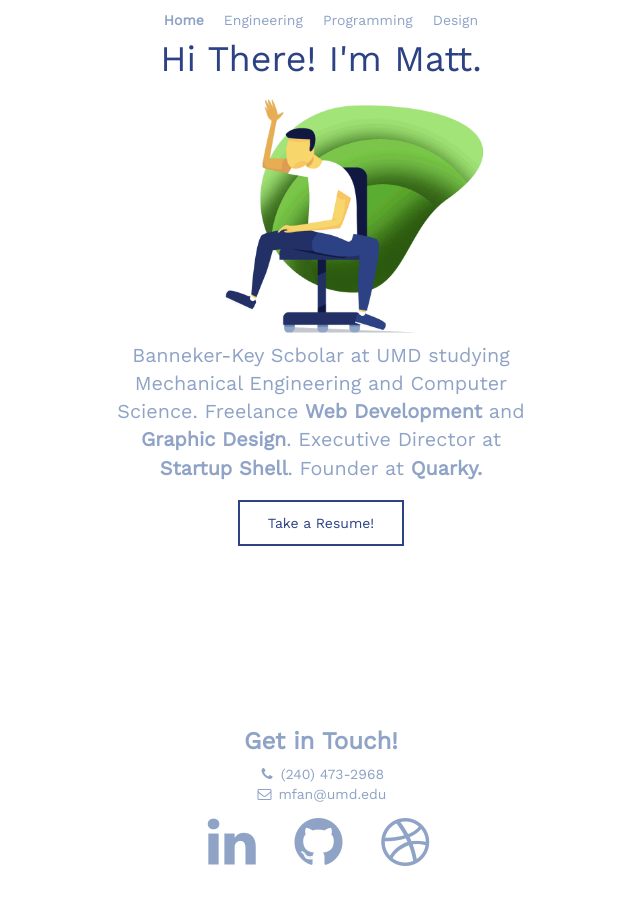
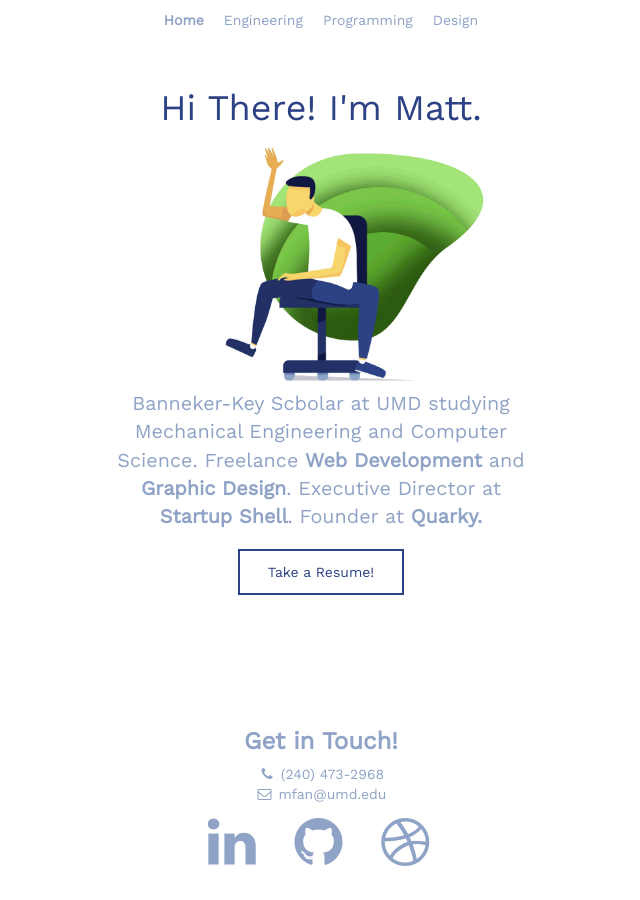
Before and after one commit to mattjfan/mattjfan.github.io, a Jekyll site: the page built from index.html, in a window 1280 px wide. Shown: the whole page, without its empty margins (319-959 px from the left). Built offline with Jekyll 4.4.1, drawn with Linux system fonts in a browser that asks for light colours; nearby versions of some CDN libraries.

Commit message:
vertical centering

```diff
--- a/css/styles.css
+++ b/css/styles.css
@@ -12,10 +12,16 @@
   max-width:50vh;
 }
 
+.vertical_center{
+  display: flex;
+ align-items: center;
+ height:70vh;
+}
+
+/*
 @media only screen and (max-width: 768px) {
-    /* For mobile phones: */
-
 }
+*/
 
 img{
   max-width:80%;
--- a/engineering/index.html
+++ b/engineering/index.html
@@ -10,6 +10,7 @@
   <a class='head-link' href='/design' id='design' >Design</a>
 </div>
 <br>
+<div class='vertical_center'>
 <div class='fadeable container'>
 <center>
 <h1>Mech. Engineering</h1>
@@ -19,8 +20,7 @@
 Prototyping, Fabrication.  Inventor,
 Solidworks, ProE, 3D-Printing,
 Matlab, Casting & Molding</p>
-
-
+</div>
 </div>
 
 <div class="mx-auto text-center footer">
--- a/index.html
+++ b/index.html
@@ -10,7 +10,9 @@
   <a class='head-link' href='/design' id='design' >Design</a>
 </div>
 <br>
+<div class='vertical_center'>
 <div class='fadeable container'>
+
 <center>
 <h1> Hi There! I'm Matt.</h1>
 </center>
@@ -21,7 +23,7 @@
 
 <a  href='/secret/hireMe.pdf' download><button class='fill'>Take a Resume!</button></a>
 <!--a  href='portfolio/'><button class='fill'>Check out my work!</button></a-->
-
+</div>
 
 </div>
 
--- a/programming/index.html
+++ b/programming/index.html
@@ -10,6 +10,7 @@
   <a class='head-link' href='/design' id='design' >Design</a>
 </div>
 <br>
+<div class='vertical_center'>
 <div class='fadeable container'>
 <center>
 <h1> Programming</h1>
@@ -18,7 +19,7 @@
 <p>Web development and
 back-end. Python, HTML, CSS,
 Javascript, Java, C, C++,  Haskell.</p>
-
+</div>
 </div>
 
 <div class="mx-auto text-center footer">
```
Also changed, not shown: design/index.html (+2 -5 lines), 7 other files.
